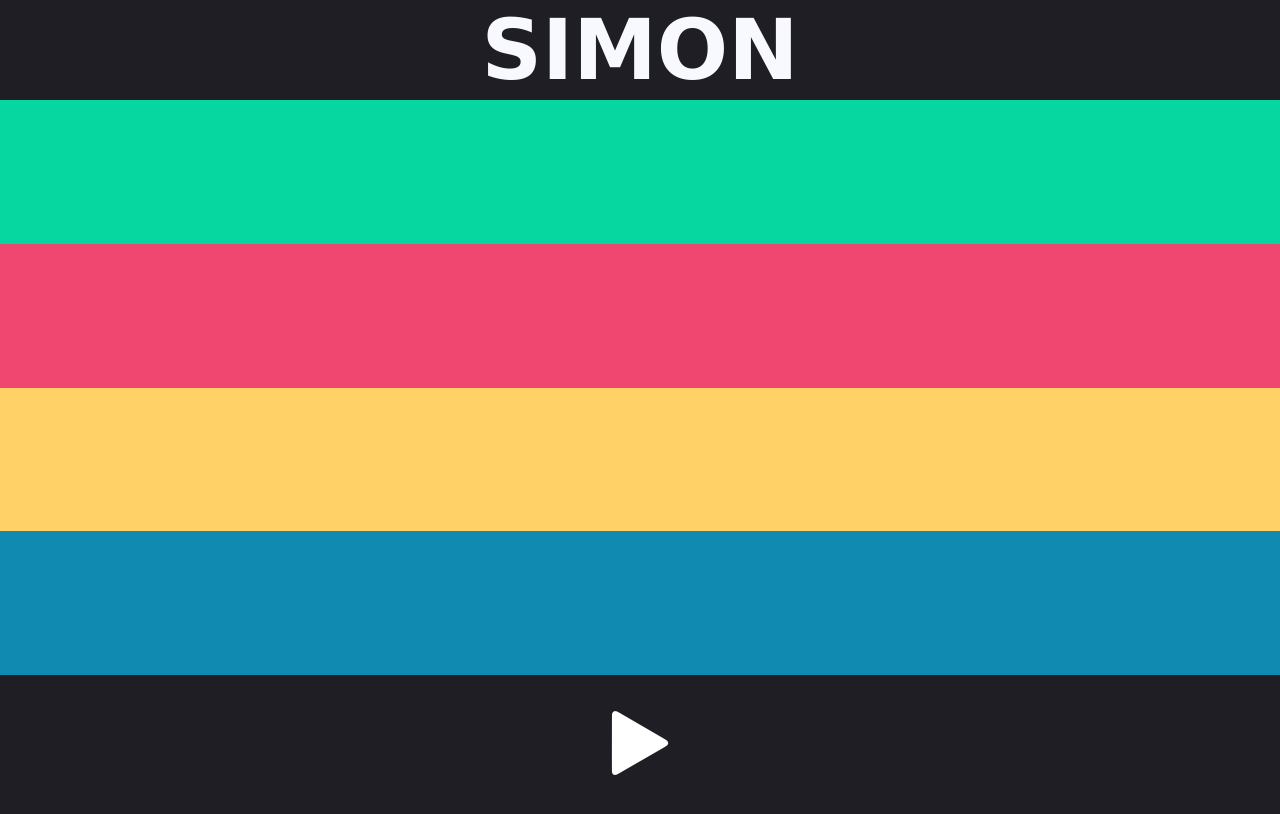
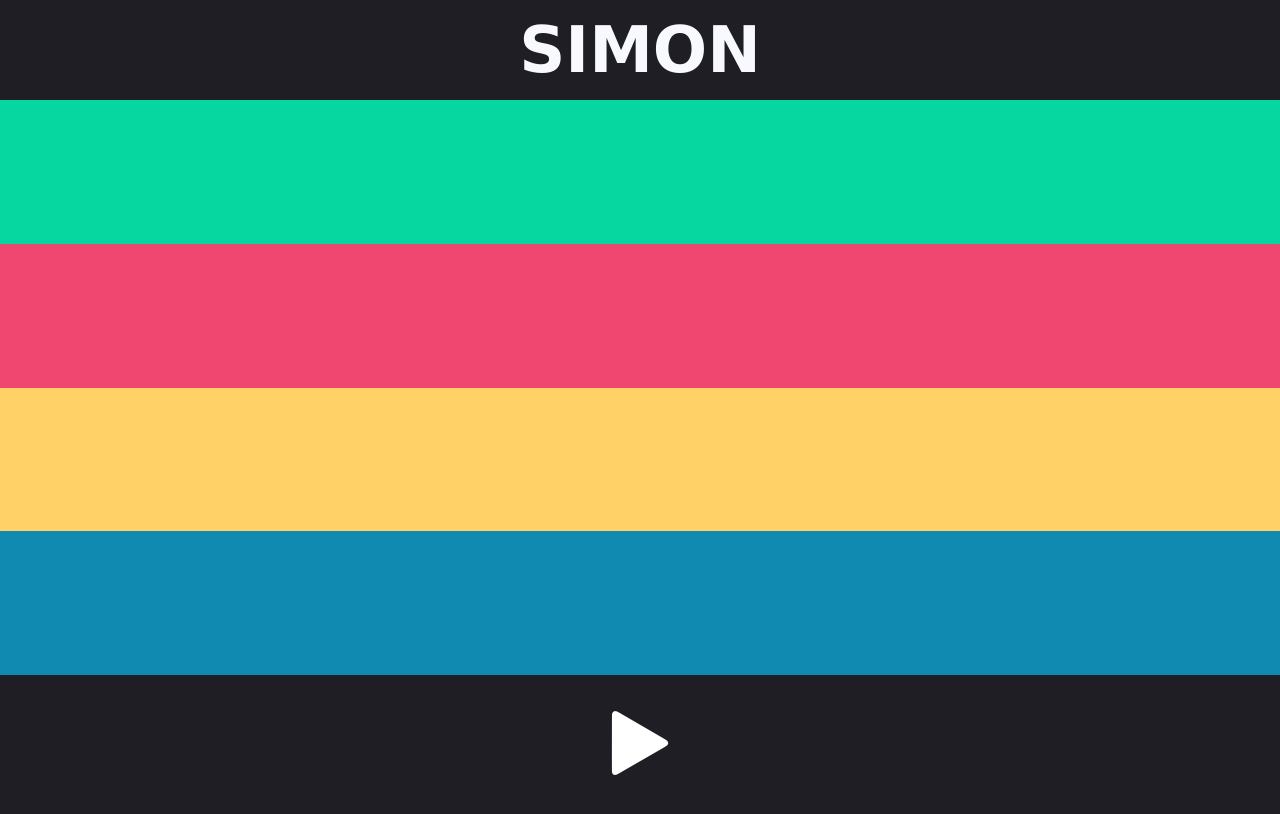
Before and after one commit to benjipt/simon-game, a plain HTML site: page index.html in a window 1280 px wide. Drawn offline with Linux system fonts and the light colour scheme; a web font is replaced by a local one.

Commit message:
README added, some styling changes

```diff
--- a/main.css
+++ b/main.css
@@ -26,7 +26,7 @@ header {
 
 h1 {
     /* font-family: 'Source Code Pro', monospace; */
-    font-size: 84px;
+    font-size: 64px;
     /* font-weight: 600; */
 }
 
@@ -125,7 +125,7 @@ img:hover {
     }
 }
 
-/* For Moto G4 and Galaxy S5 */
+/* For Galaxy S5 */
 @media (max-height: 700px) {
     .button-container {
         height: 480px;
@@ -136,7 +136,7 @@ img:hover {
     }
 }
 
-/* For iPhone 6/7/8 & Galaxy Fold */
+/* For Moto G4, iPhone 6/7/8 & Galaxy Fold */
 @media (max-height: 670px) {
     .button-container {
         height: 460px;
```
Also changed, not shown: 1 other file.
